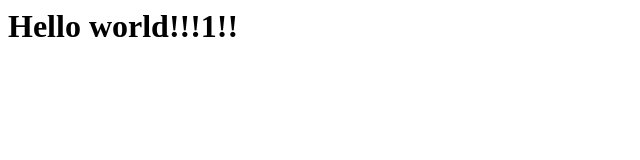
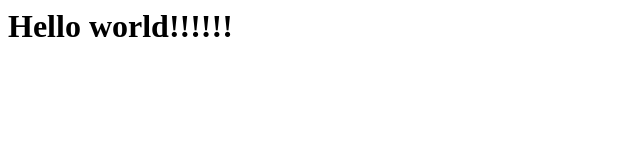
Before and after one commit to jansaidl/nginx-probe, a plain HTML site: page index.html in a window 1280 px wide. Shown: the full height of the page, 0-640 px from the left. Drawn offline with Linux system fonts and the light colour scheme.

Commit message:
Update index.html

```diff
--- a/index.html
+++ b/index.html
@@ -3,6 +3,6 @@
     <title>Zerops.io - Hello world</title>
   </head>
   <body>
-    <h1>Hello world!!!1!!</h1>
+    <h1>Hello world!!!!!!</h1>
   </body>
 </html>
```
